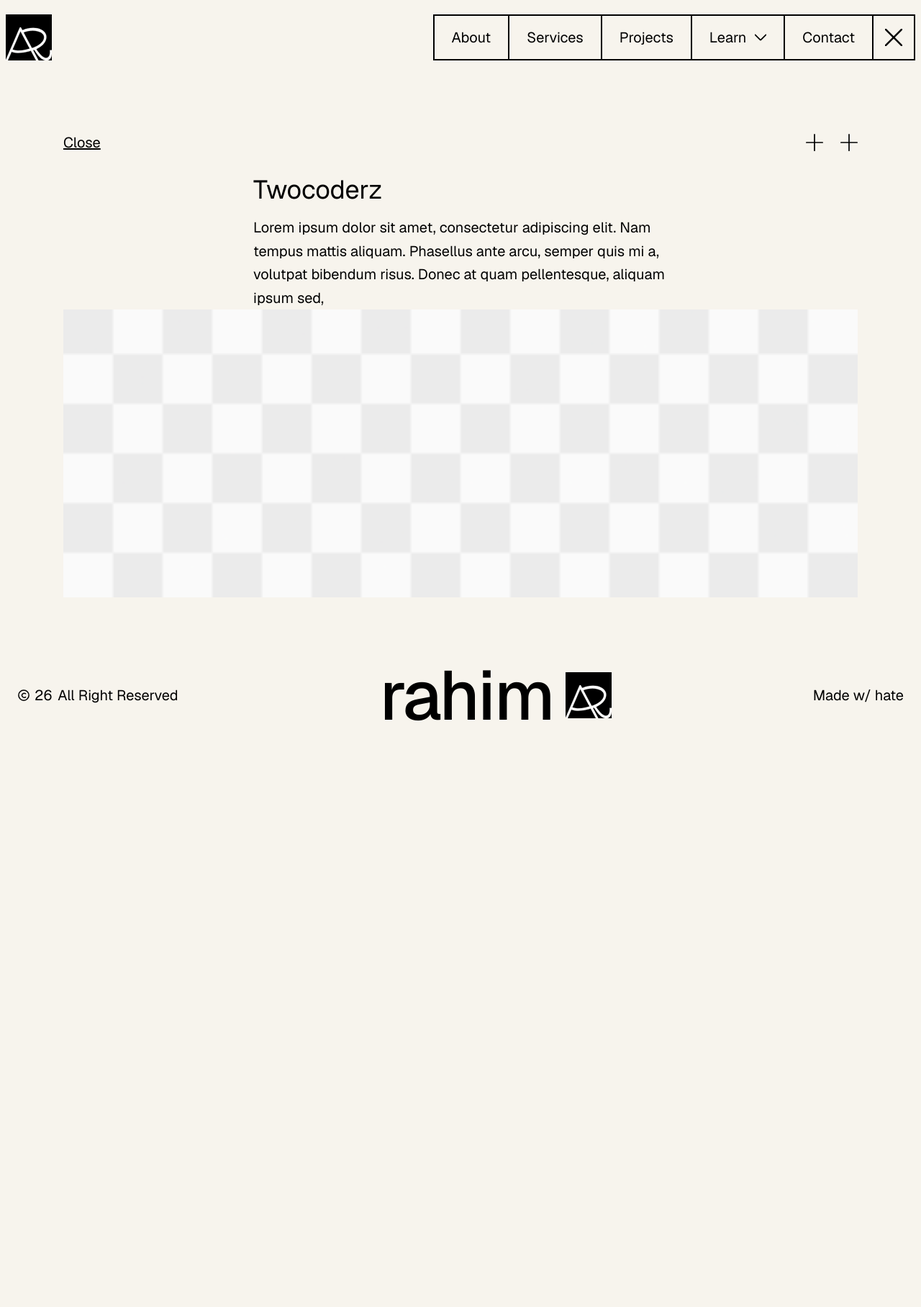
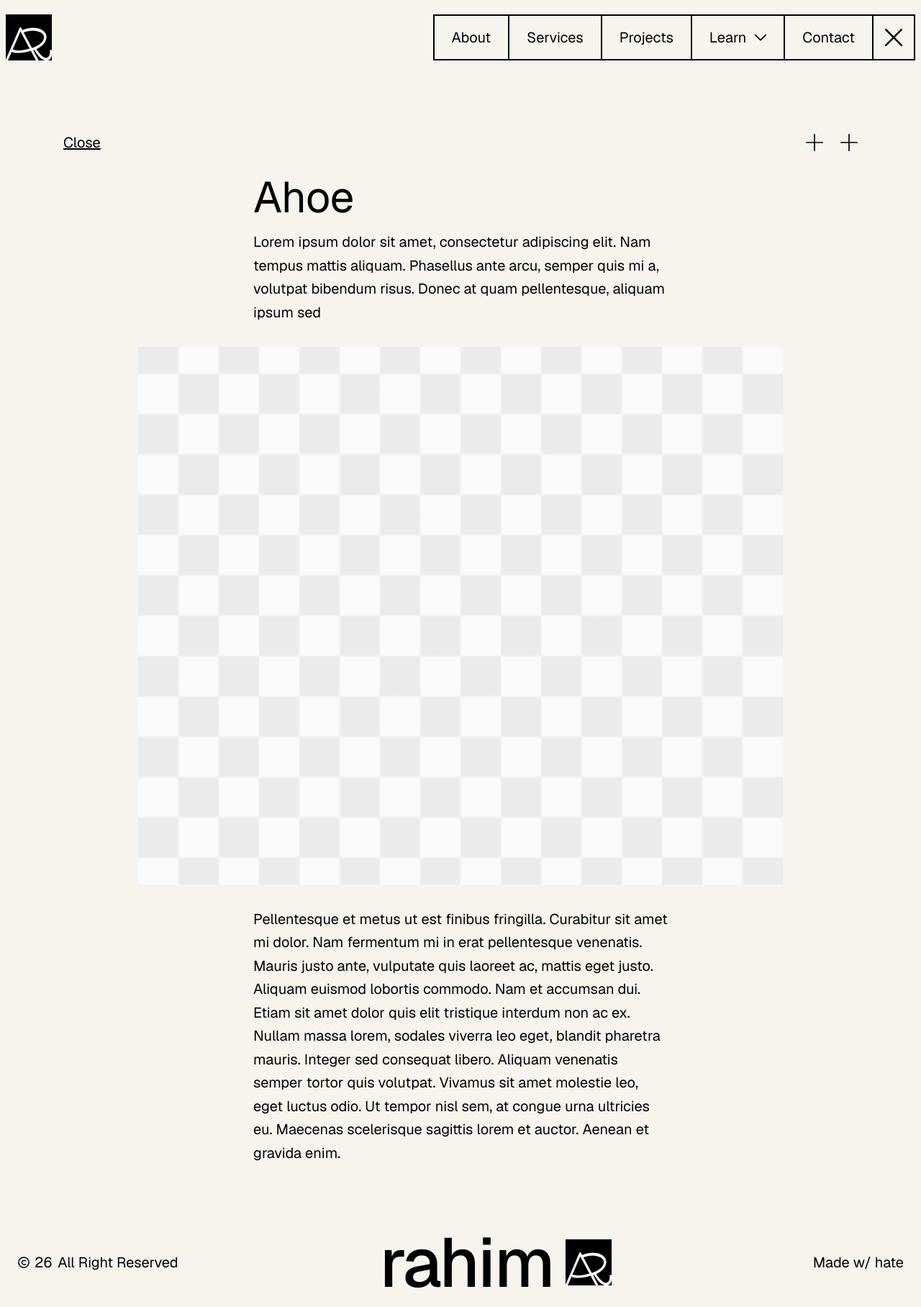
Before and after one commit to Rahim10020/rahim.design, a React (Vite) app: page /projects/ahoe in a window 1280 px wide. Shown: the whole page at 72% size. Before the commit the page ends 1028 px from the top, so only its background shows below. Built offline with nearby package versions, Linux system fonts and the light colour scheme; a web font is replaced by a local one.

Commit message:
evolution

```diff
--- a/src/_pages/projects/[slug].tsx
+++ b/src/_pages/projects/[slug].tsx
@@ -41,20 +41,36 @@ export default function ProjectDetail() {
       <div>
         {/* All textual content will have "mx-auto max-w-xl" */}
         <div className="mx-auto max-w-xl">
-          <h1 className="text-foreground text-4xl mb-4">Twocoderz</h1>
+          <h1 className="text-foreground text-4xl md:text-6xl mb-4">
+            {project.title}
+          </h1>
           <p className="text-foreground text-xl font-normal leading-relaxed">
             Lorem ipsum dolor sit amet, consectetur adipiscing elit. Nam tempus
             mattis aliquam. Phasellus ante arcu, semper quis mi a, volutpat
-            bibendum risus. Donec at quam pellentesque, aliquam ipsum sed,{" "}
+            bibendum risus. Donec at quam pellentesque, aliquam ipsum sed
           </p>
         </div>
-        <div>
-          {/*Placeholder*/}
+        {/* All images will have "" */}
+        <div className="mx-auto max-w-4xl my-8">
           <img
             src="/images/others/image_placeholder.svg"
             alt="placeholder image"
-            className="w-full h-[400px] object-cover"
+            className="w-full h-100px object-cover"
           />
+        </div>
+        <div className="mx-auto max-w-xl">
+          <p className="text-foreground text-xl font-normal leading-relaxed">
+            Pellentesque et metus ut est finibus fringilla. Curabitur sit amet
+            mi dolor. Nam fermentum mi in erat pellentesque venenatis. Mauris
+            justo ante, vulputate quis laoreet ac, mattis eget justo. Aliquam
+            euismod lobortis commodo. Nam et accumsan dui. Etiam sit amet dolor
+            quis elit tristique interdum non ac ex. Nullam massa lorem, sodales
+            viverra leo eget, blandit pharetra mauris. Integer sed consequat
+            libero. Aliquam venenatis semper tortor quis volutpat. Vivamus sit
+            amet molestie leo, eget luctus odio. Ut tempor nisl sem, at congue
+            urna ultricies eu. Maecenas scelerisque sagittis lorem et auctor.
+            Aenean et gravida enim.
+          </p>
         </div>
       </div>
     </div>
```
